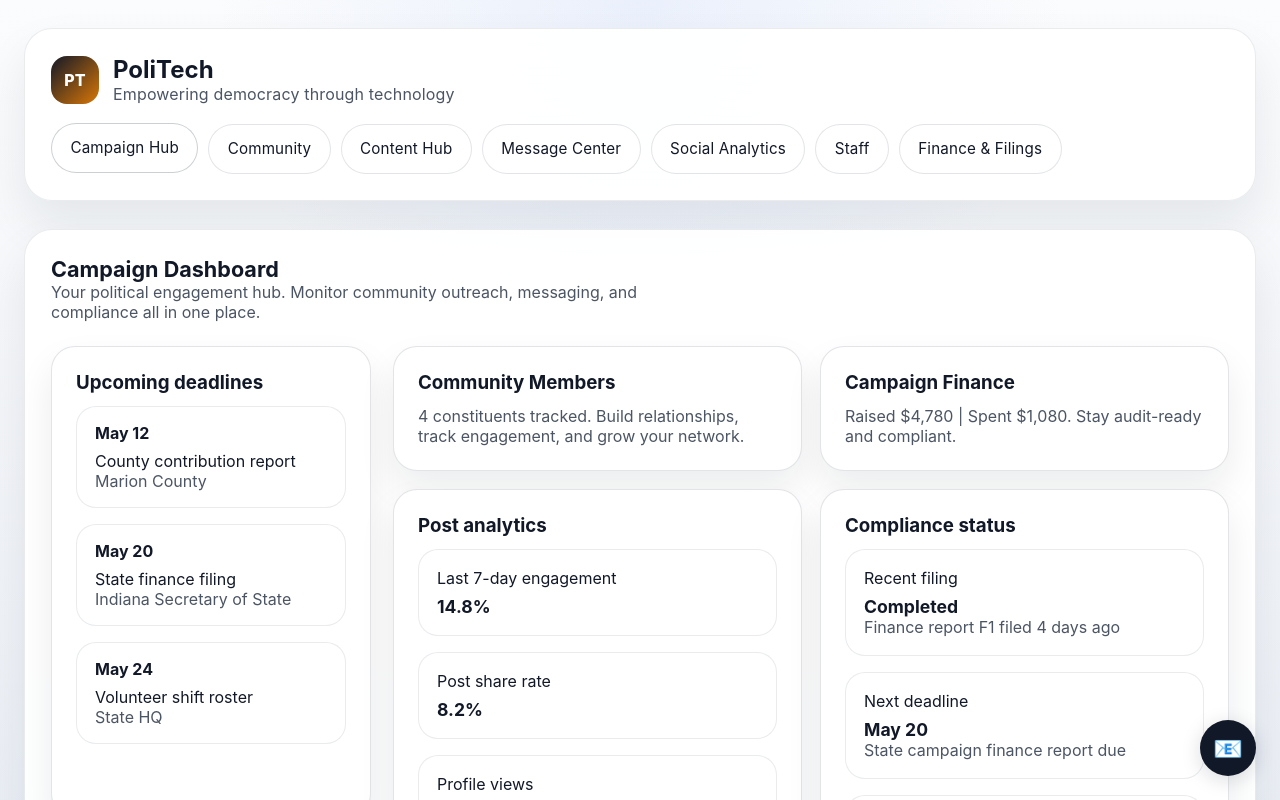
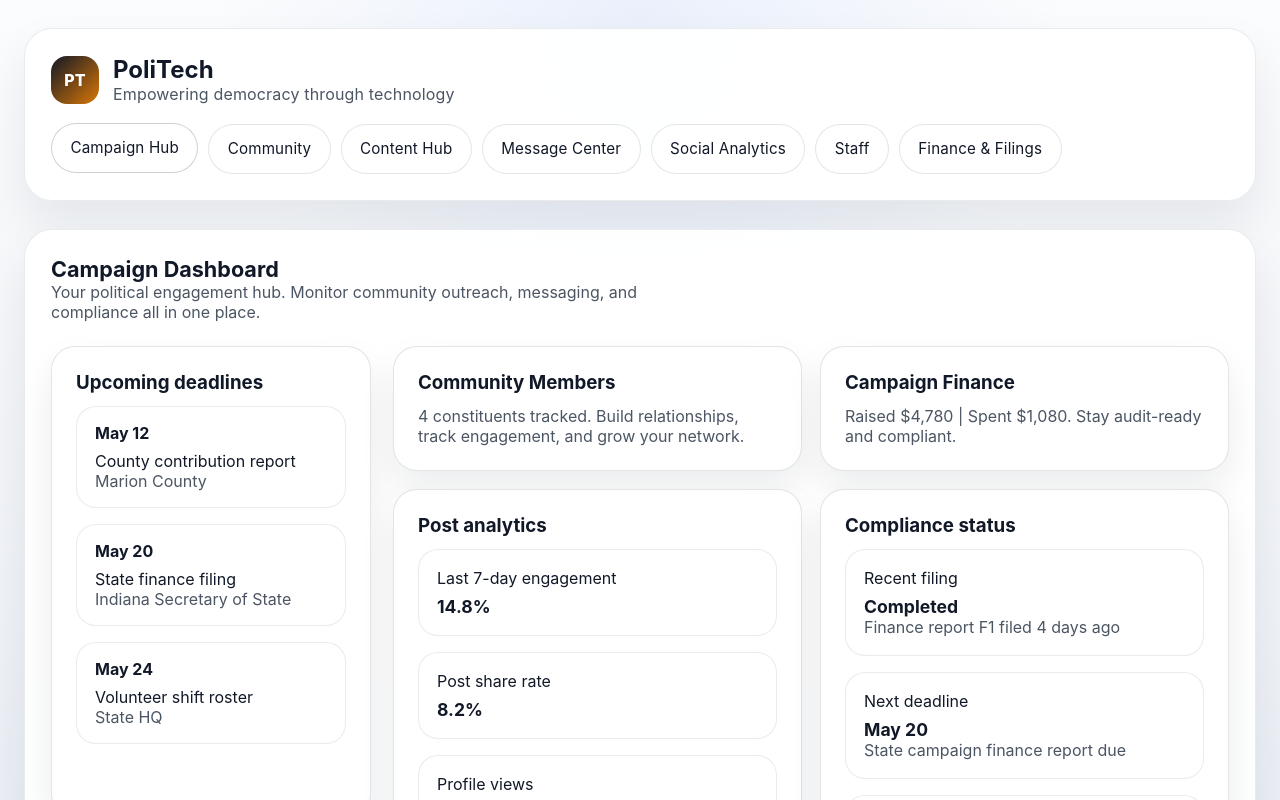
Before and after one commit to TyoshiChikayama-Jackson/politician-side-politechllc, a React (Vite) app: page / in a window 1280 px wide. Shown: the top 800 px of the page. Built offline with nearby package versions, Linux system fonts and the light colour scheme.

Commit message:
button removeal

```diff
--- a/src/App.tsx
+++ b/src/App.tsx
@@ -61,15 +61,6 @@ function App() {
     <BrandLayout>
       <Header views={views} active={activeView} onSelect={setActiveView} />
       <main className="page-content">{content}</main>
-      <button
-        type="button"
-        className="floating-message-button"
-        onClick={() => setActiveView('messages')}
-        title="Open Message Center"
-        aria-label="Open Message Center"
-      >
-        📧
-      </button>
     </BrandLayout>
   );
 }
--- a/src/styles.css
+++ b/src/styles.css
@@ -963,37 +963,6 @@ button.small {
   border-color: rgba(79, 89, 109, 0.22);
 }
 
-/* Floating Message Button */
-.floating-message-button {
-  position: fixed;
-  bottom: 24px;
-  right: 24px;
-  width: 56px;
-  height: 56px;
-  border-radius: 50%;
-  background: var(--brand);
-  color: white;
-  border: none;
-  font-size: 1.5rem;
-  cursor: pointer;
-  box-shadow: 0 4px 20px rgba(15, 23, 42, 0.15);
-  transition: all 0.2s ease;
-  z-index: 100;
-  display: flex;
-  align-items: center;
-  justify-content: center;
-}
-
-.floating-message-button:hover {
-  background: var(--brand-hover);
-  transform: scale(1.05);
-  box-shadow: 0 6px 24px rgba(15, 23, 42, 0.2);
-}
-
-.floating-message-button:active {
-  transform: scale(0.95);
-}
-
 /* Messages Center Styles */
 .messages-center {
   display: grid;
```
